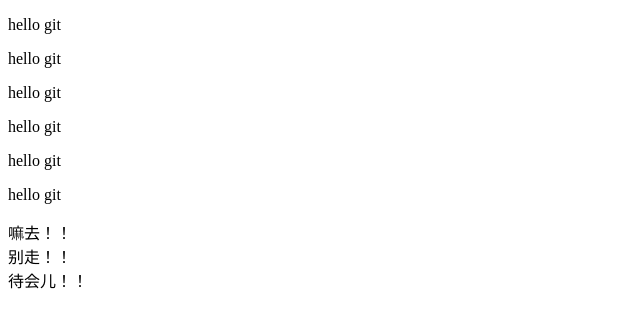
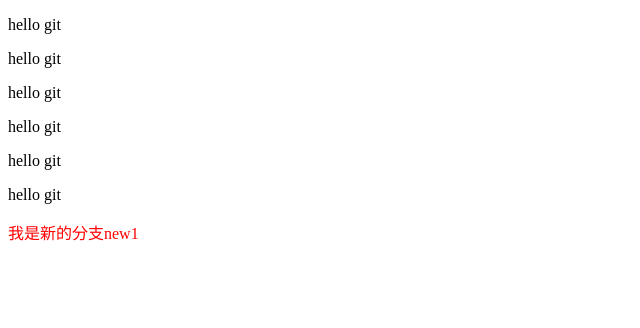
Before and after one commit to laohujunli/html1611, a plain HTML site: page index.html in a window 1280 px wide. Shown: the whole page, without its empty margins (0-640 px from the left). Drawn offline with Linux system fonts and the light colour scheme.

Commit message:
modified

```diff
--- a/index.html
+++ b/index.html
@@ -3,6 +3,11 @@
 	<head>
 		<meta charset="UTF-8">
 		<title></title>
+		<style>
+			body p:last-child{
+				color: red;
+			}
+		</style>
 	</head>
 	<body>
 		<p>hello git</p>
@@ -11,14 +16,6 @@
         <p>hello git</p>
         <p>hello git</p>
         <p>hello git</p>
-        <div>
-            嘛去！！
-        </div>
-        <div>
-            别走！！
-        </div>
-        <div>
-            待会儿！！
-        </div>
+        <p>我是新的分支new1</p>
 	</body>
 </html>
```
